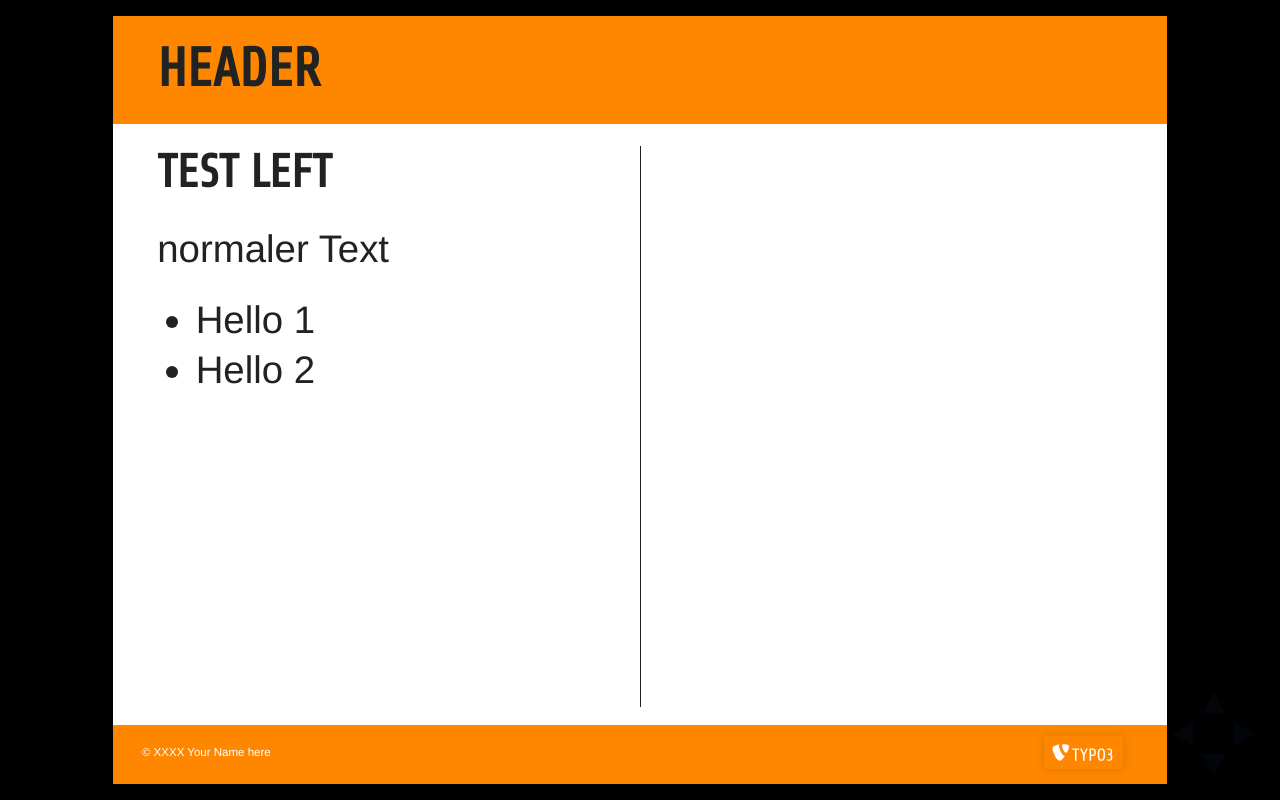
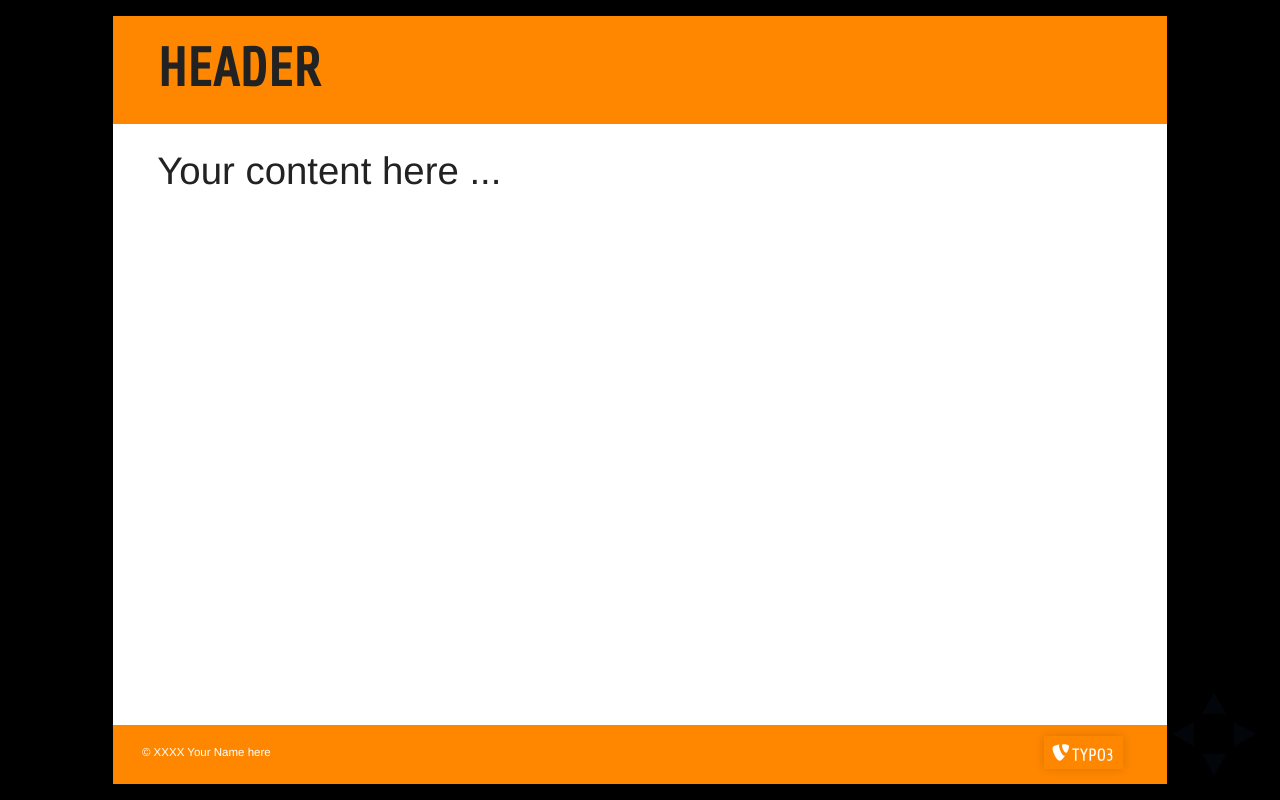
Before and after one commit to mschwemer/mtug_20170404_typo3cms8lts, a website: page index.html in a window 1280 px wide. Drawn offline with Linux system fonts and the light colour scheme.

Commit message:
[TASK] Improve default slide

```diff
--- a/index.html
+++ b/index.html
@@ -26,18 +26,7 @@
 			<div class="slides">
 				<section data-transition="fade">
 					<h1>Header</h1>
-					<div class="left">
-						<h2>Test Left</h2>
-						<p>normaler Text</p>
-						<ul>
-							<li>Hello 1</li>
-							<li>Hello 2</li>
-						</ul>
-					</div>
-					<div class="right-border">
-
-
-					</div>
+					<p>Your content here ...</p>
 					<div class="footer">
 						<div class="left">&copy; XXXX Your Name here</div>
 						<div class="middle"></div>
```
